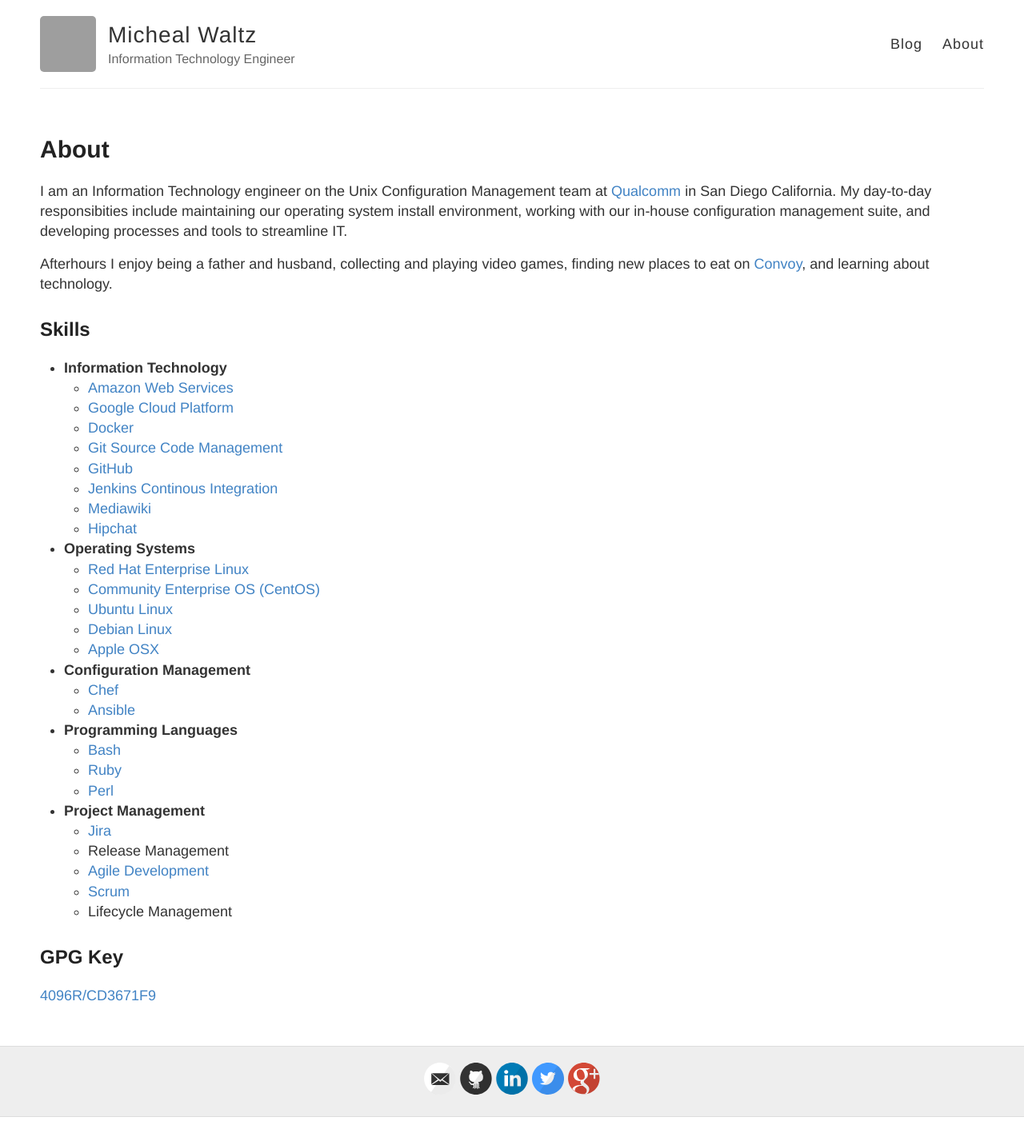
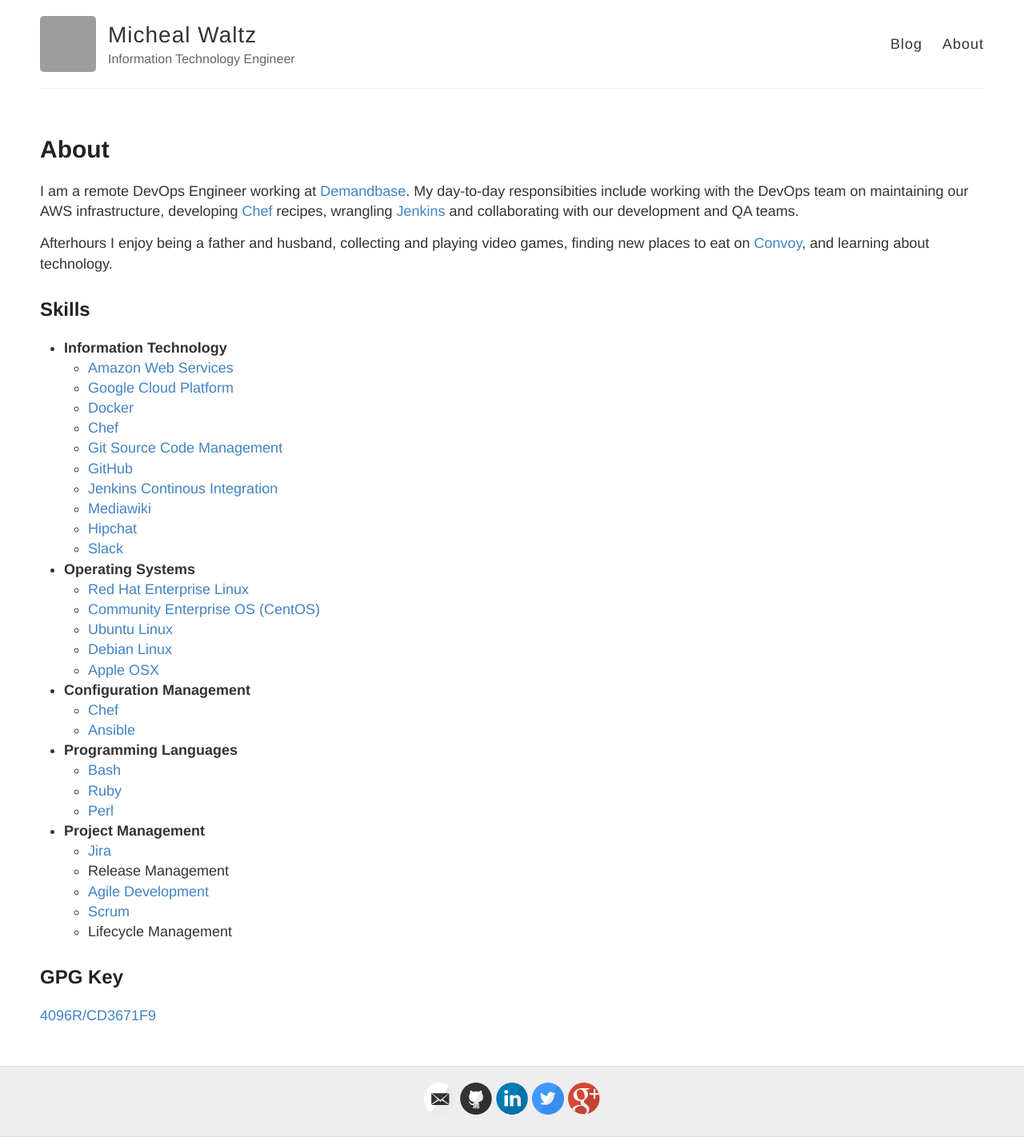
Before and after one commit to ecliptik/ecliptik.github.io, a Jekyll site: the page built from about.md, in a window 1280 px wide. Shown: the whole page at 80% size. Built offline with Jekyll 4.4.1, drawn with Linux system fonts in a browser that asks for light colours; Markdown is read by kramdown in place of the engine named in the settings; before the commit the page ends 1397 px from its top, so only the background shows below that; grey boxes are pictures that could not be loaded.

Commit message:
Update about to include Demandbase

```diff
--- a/about.md
+++ b/about.md
@@ -4,7 +4,7 @@
 permalink: /about/
 ---
 
-I am an Information Technology engineer on the Unix Configuration Management team at [Qualcomm](https://www.qualcomm.com) in San Diego California. My day-to-day responsibities include maintaining our operating system install environment, working with our in-house configuration management suite, and developing processes and tools to streamline IT.
+I am a remote DevOps Engineer working at [Demandbase](https://www.demandbase.com). My day-to-day responsibities include working with the DevOps team on maintaining our AWS infrastructure, developing [Chef](https://www.chef.io/) recipes, wrangling [Jenkins](https://jenkins-ci.org/) and collaborating with our development and QA teams.
 
 Afterhours I enjoy being a father and husband, collecting and playing video games, finding new places to eat on [Convoy](http://www.convoydistrict.com/eat/), and learning about technology.
 
@@ -14,11 +14,13 @@
   - [Amazon Web Services](https://aws.amazon.com/)
   - [Google Cloud Platform](https://cloud.google.com/)
   - [Docker](https://www.docker.com)
+  - [Chef](https://www.chef.io/)
   - [Git Source Code Management](https://git-scm.com/)
   - [GitHub](https://www.github.com/)
   - [Jenkins Continous Integration](https://jenkins-ci.org/)
   - [Mediawiki](https://www.mediawiki.org/wiki/MediaWiki)
   - [Hipchat](https://www.hipchat.com/)
+  - [Slack](https://www.slack.com/)
 - **Operating Systems**
   - [Red Hat Enterprise Linux](https://www.redhat.com/en/technologies/linux-platforms/enterprise-linux)
   - [Community Enterprise OS \(CentOS\)](https://www.centos.org/)
```
